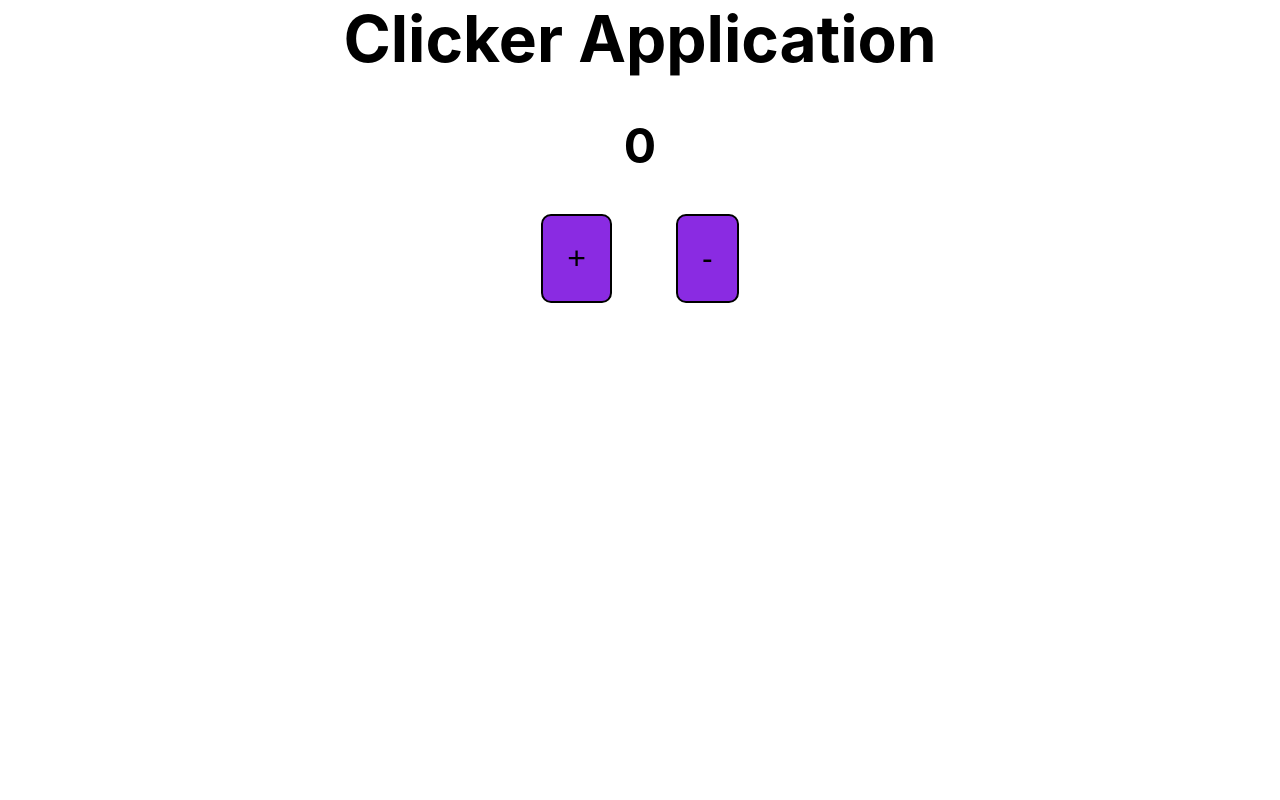
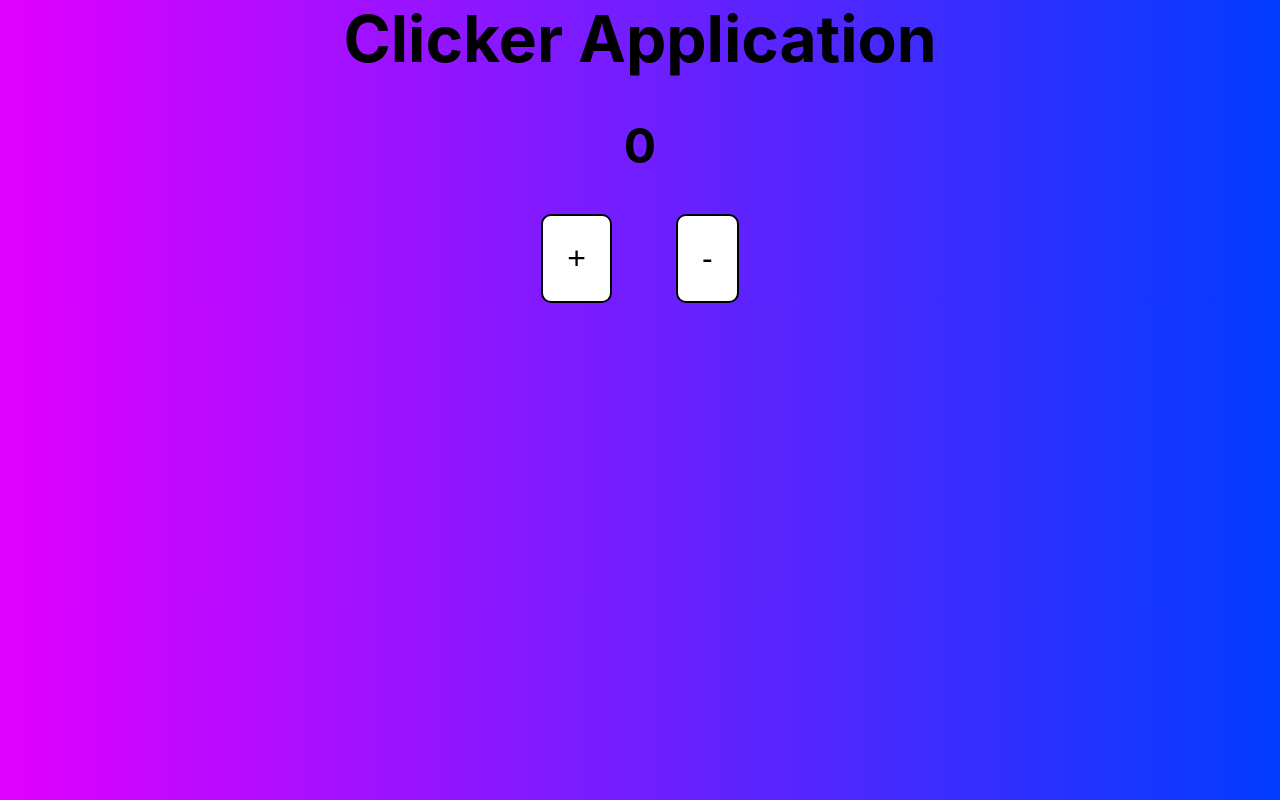
Before and after one commit to Hmcg23/my-react-app, a React (Create React App) app: page / in a window 1280 px wide. Built offline with nearby package versions, Linux system fonts and the light colour scheme.

Commit message:
change background color

```diff
--- a/src/App.css
+++ b/src/App.css
@@ -4,10 +4,15 @@
   padding: 0;
 }
 
+body {
+  background: linear-gradient(to right, rgb(225, 0, 255), #003cff);
+}
+
 
 .app {
   display: flex;
   align-items: center;
+  align-content: center;
   justify-content: center;
   flex-direction: column;
   font-size: 2rem;
@@ -17,7 +22,7 @@
   font-size: 2rem;
   padding: 1.5rem;
   margin: 0 2rem;
-  background-color: blueviolet;
+  background-color: white;
   border: black solid 2px;
   border-radius: 10px;
 }
```
